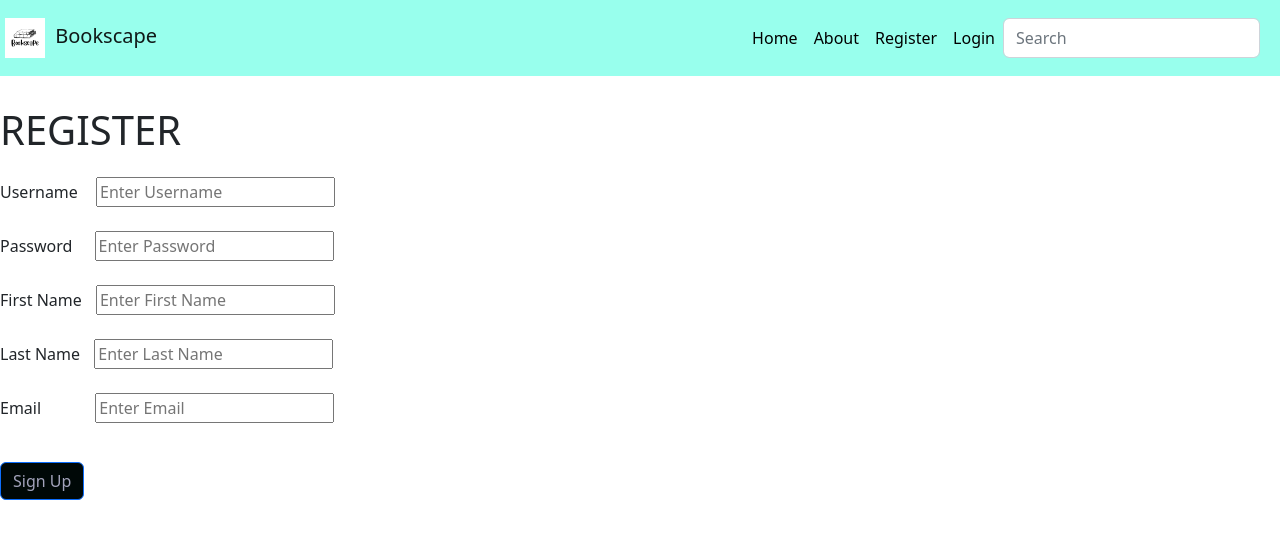
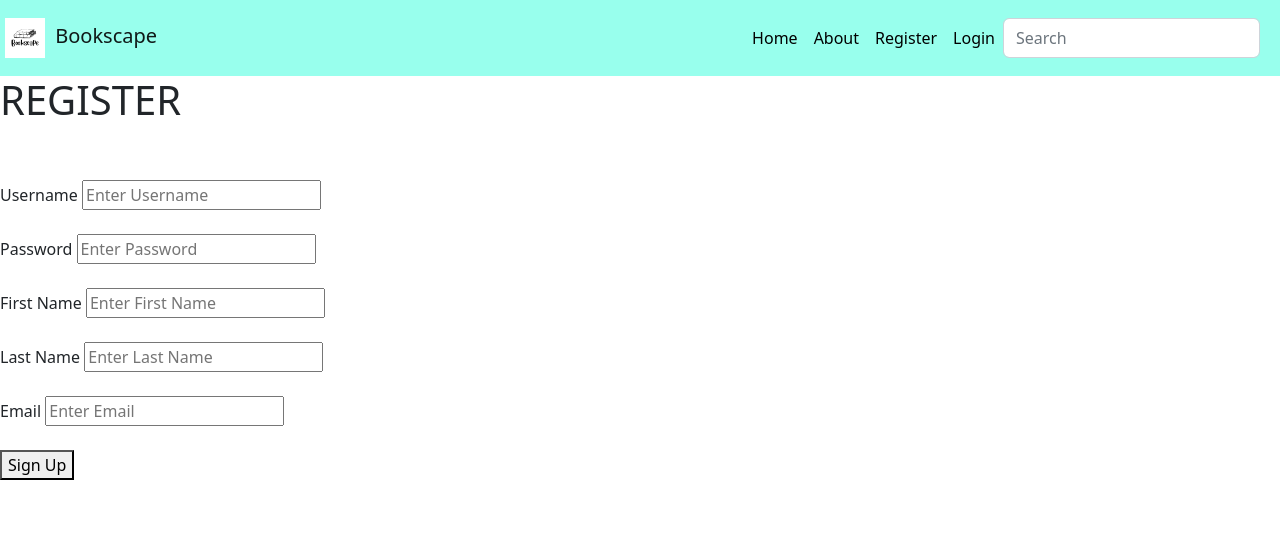
Before and after one commit to JoshLaw-04/BookScape, a React (Create React App) app: page /register in a window 1280 px wide. Shown: the top 538 px of the page. Built offline with nearby package versions, Linux system fonts and the light colour scheme.

Commit message:
updated register

```diff
--- a/src/components/SignUp.js
+++ b/src/components/SignUp.js
@@ -1,11 +1,68 @@
+// import React, { useContext, useState } from 'react';
+// import { Button } from 'react-bootstrap';
+// import { useNavigate } from 'react-router-dom';
+// import UserContext from '../contexts/UserContext';
+import "./Home.css";
+
+// const SignUp =() => {
+
+//   const [username, setUsername] = useState("");
+//   const [password, setPassword] = useState("");
+//   const [firstName, setFirstName] = useState("");
+//   const [lastName, setLastName] = useState("");
+//   const [email, setEmail] = useState("");
+
+//   let { createUser } = useContext(UserContext);
+//   let navigate = useNavigate();
+
+//   function handleSubmit(event) {
+//     event.preventDefault();
+//     createUser(username, password, firstName, lastName, email).then(() => {
+//       navigate('/login');
+//     }).catch(error => {
+//         console.log(error);
+//         window.alert('Failed registration: error creating user');
+//     });
+//   }
+
+
+//   return (
+//     <>
+//     <form onSubmit={handleSubmit}>
+//         <h1 style={{paddingTop: '30px', paddingBottom: '15px'}}>REGISTER</h1>
+//         <span style={{paddingRight: '14px'}}>Username  </span>
+//         <input placeholder="Enter Username" type="text" name="username" value={username} onChange={e => setUsername(e.target.value)} />
+//         <br></br><br></br>
+//         <span style={{paddingRight: '18px'}}>Password  </span>
+//         <input placeholder="Enter Password" type="password" name="password" value={password} onChange={e => setPassword(e.target.value)} />
+//         <br /><br></br>
+//         <span style={{paddingRight: '10px'}}>First Name  </span>
+//         <input placeholder="Enter First Name" type="text" name="firstName" value={firstName} onChange={e => setFirstName(e.target.value)} />
+//         <br /><br></br>
+//         <span style={{paddingRight: '10px'}}>Last Name  </span>
+//         <input placeholder="Enter Last Name" type="text" name="lastName" value={lastName} onChange={e => setLastName(e.target.value)} />
+//         <br /><br></br>
+//         <span style={{paddingRight: '50px'}}>Email  </span>
+//         <input placeholder="Enter Email" type="email" name="email" value={email} onChange={e => setEmail(e.target.value)} />
+//         <br /><br></br>
+//         <Button type='submit' style={{backgroundColor: '#000807', color: '#A2A3BB', marginBottom: '5px', marginTop: '15px'}}>Sign Up</Button>
+//     </form>
+//     <div style={{paddingBottom:'230px'}}>
+
+//     </div>
+//     </>
+//   )
+
+
+
+// }
+
+
 import React, { useContext, useState } from 'react';
-import { Button } from 'react-bootstrap';
 import { useNavigate } from 'react-router-dom';
 import UserContext from '../contexts/UserContext';
-import "./Home.css";
 
-const SignUp =() => {
-
+const SignUp = () => {
     const [username, setUsername] = useState("");
     const [password, setPassword] = useState("");
     const [firstName, setFirstName] = useState("");
@@ -25,37 +82,28 @@ const SignUp =() => {
         });
     }
 
-
     return (
-    <>
         <form onSubmit={handleSubmit}>
-        <h1 style={{paddingTop: '30px', paddingBottom: '15px'}}>REGISTER</h1>
-        <span style={{paddingRight: '14px'}}>Username  </span>
+            <h1>REGISTER</h1>
+            <br></br><br></br>
+            <span>Username  </span>
             <input placeholder="Enter Username" type="text" name="username" value={username} onChange={e => setUsername(e.target.value)} />
             <br></br><br></br>
-        <span style={{paddingRight: '18px'}}>Password  </span>
+            <span>Password  </span>
             <input placeholder="Enter Password" type="password" name="password" value={password} onChange={e => setPassword(e.target.value)} />
             <br /><br></br>
-        <span style={{paddingRight: '10px'}}>First Name  </span>
+            <span>First Name  </span>
             <input placeholder="Enter First Name" type="text" name="firstName" value={firstName} onChange={e => setFirstName(e.target.value)} />
             <br /><br></br>
-        <span style={{paddingRight: '10px'}}>Last Name  </span>
+            <span>Last Name  </span>
             <input placeholder="Enter Last Name" type="text" name="lastName" value={lastName} onChange={e => setLastName(e.target.value)} />
             <br /><br></br>
-        <span style={{paddingRight: '50px'}}>Email  </span>
-        <input placeholder="Enter Email" type="email" name="email" value={email} onChange={e => setEmail(e.target.value)} />
+            <span>Email  </span>
+            <input placeholder="Enter Email" type="text" name="email" value={email} onChange={e => setEmail(e.target.value)} />
             <br /><br></br>
-        <Button type='submit' style={{backgroundColor: '#000807', color: '#A2A3BB', marginBottom: '5px', marginTop: '15px'}}>Sign Up</Button>
+            <button>Sign Up</button>
         </form>
-    <div style={{paddingBottom:'230px'}}>
-
-    </div>
-    </>
     )
-
-
-
-}
-
+};
 
 export default SignUp;
--- a/src/contexts/UserProvider.js
+++ b/src/contexts/UserProvider.js
@@ -1,23 +1,92 @@
+// import axios from "axios";
+// import { useEffect, useState } from "react";
+// import UserContext from "./UserContext";
+
+// export const UserProvider = (props) => {
+
+//     const [ users, setUsers ] = useState([]);
+//     const baseUrl = "http://localhost:3000/api/users/";
+
+//     // useEffect(() => {
+//     //     const loggedInUser = localStorage.getItem('user');
+//     //     if (loggedInUser) {
+//     //         const foundUser = JSON.parse(loggedInUser);
+//     //         setUsers(foundUser);
+//     //     }
+//     // }, []);
+
+//     function createUser(newUser) {
+
+//         return axios.post(baseUrl, newUser)
+//             .then(response => {
+//                 return new Promise(resolve => resolve(response.data));
+//             }
+//         );
+//     }
+
+//     function signInUser(username, password) {
+//         let user = { username, password };
+
+//         return axios.post(`${baseUrl}login`, user)
+//             .then(response => {
+//                 setUsers(response.data.existingUser)
+//                 localStorage.setItem('myToken', response.data.token)
+//                 localStorage.setItem('user', JSON.stringify(response.data.existingUser))
+//                 return new Promise(resolve => resolve(response.data));
+//             }
+//         );
+//     }
+
+//     function getUserProfile(id) {
+//         let myHeaders = {
+//             Authorization: `Bearer ${localStorage.getItem('myToken')}`
+//         };
+
+//         return axios.get(`${baseUrl}profile/` + id, { headers: myHeaders })
+//             .then(response => {
+//                 return new Promise((resolve) => resolve(response.data));
+//             }
+//         );
+//     }
+
+//     // function editUser(user) {
+//     //     let myHeaders = {
+//     //         Authorization: `Bearer ${localStorage.getItem('myToken')}`
+//     //     };
+
+//     //     return axios.put(`${baseUrl}profile/edit/` + user.userId, user, { headers: myHeaders })
+//     //         .then(response => {
+//     //             getUserProfile(user.userId);
+//     //             return new Promise(resolve => resolve(response.data));
+//     //         }
+//     //     );
+//     // }
+
+
+//     return (
+//         <UserContext.Provider value={{
+//             users,
+//             createUser,
+//             signInUser,
+//             getUserProfile
+//         }}>
+//             { props.children }
+//         </UserContext.Provider>
+//     )
+// }
+
+
 import axios from "axios";
-import { useEffect, useState } from "react";
 import UserContext from "./UserContext";
 
 export const UserProvider = (props) => {
 
-    const [ users, setUsers ] = useState([]);
     const baseUrl = "http://localhost:3000/api/users/";
 
-    // useEffect(() => {
-    //     const loggedInUser = localStorage.getItem('user');
-    //     if (loggedInUser) {
-    //         const foundUser = JSON.parse(loggedInUser);
-    //         setUsers(foundUser);
-    //     }
-    // }, []);
+    function createUser(username, password) {
+        let user = { username, password };
 
-    function createUser(newUser) {
-
-        return axios.post(baseUrl, newUser)
+        return axios.post(baseUrl, user)
             .then(response => {
                 return new Promise(resolve => resolve(response.data));
             }
@@ -27,48 +96,18 @@ export const UserProvider = (props) => {
     function signInUser(username, password) {
         let user = { username, password };
 
-        return axios.post(`${baseUrl}login`, user)
+        return axios.post(`${baseUrl}/login`, user)
             .then(response => {
-                setUsers(response.data.existingUser)
                 localStorage.setItem('myToken', response.data.token)
-                localStorage.setItem('user', JSON.stringify(response.data.existingUser))
                 return new Promise(resolve => resolve(response.data));
             }
         );
     }
 
-    function getUserProfile(id) {
-        let myHeaders = {
-            Authorization: `Bearer ${localStorage.getItem('myToken')}`
-        };
-
-        return axios.get(`${baseUrl}profile/` + id, { headers: myHeaders })
-            .then(response => {
-                return new Promise((resolve) => resolve(response.data));
-            }
-        );
-    }
-
-    // function editUser(user) {
-    //     let myHeaders = {
-    //         Authorization: `Bearer ${localStorage.getItem('myToken')}`
-    //     };
-
-    //     return axios.put(`${baseUrl}profile/edit/` + user.userId, user, { headers: myHeaders })
-    //         .then(response => {
-    //             getUserProfile(user.userId);
-    //             return new Promise(resolve => resolve(response.data));
-    //         }
-    //     );
-    // }
-
-
     return (
         <UserContext.Provider value={{
-            users,
             createUser,
-            signInUser,
-            getUserProfile
+            signInUser
         }}>
             { props.children }
         </UserContext.Provider>
```
Lines whose indentation alone changed are shown as unchanged.
